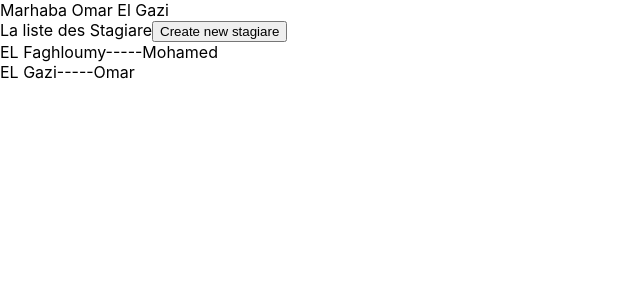
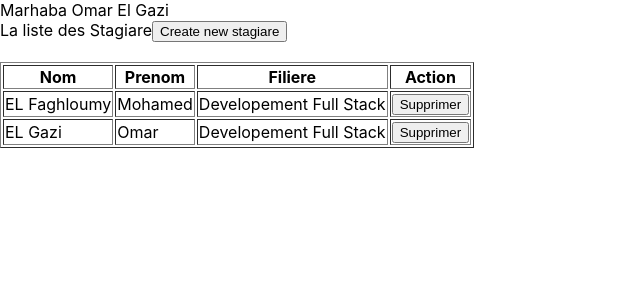
Before and after one commit to elgaziomar/React_Projet, a React (Create React App) app: page / in a window 1280 px wide. Shown: the top 300 px of the page, without its empty margins (0-640 px from the left). Built offline with nearby package versions, Linux system fonts and the light colour scheme.

Commit message:
Ajout de supression

```diff
--- a/src/stagiareCard.jsx
+++ b/src/stagiareCard.jsx
@@ -1,9 +1,15 @@
 function StagiareCard(props){
+    //function supprimerStg(){
+    //    props.onDeletestg(props.stagiare.id)
+    //}
 
     return(
-        <div>
-            {props.stagiare.nom}-----{props.stagiare.prenom}
-        </div>
+        <>
+            <td> {props.stagiare.nom}</td>
+            <td> {props.stagiare.prenom}</td>
+            <td> {props.stagiare.filiere}</td>
+
+        </>
     );
 
 
--- a/src/stagiareList.jsx
+++ b/src/stagiareList.jsx
@@ -34,6 +34,9 @@ function StagiareList(){
         setPrenom('')
         setFilier('')
     }
+    function suppStg(params){
+        setStagiares(stagiares=>stagiares.filter ((stg)=> stg.id !==params))
+    }
 
     return(
         <div>
@@ -66,11 +69,30 @@ function StagiareList(){
                 </div>
                 <button type="submit" >Eneregistrer</button>
             </form>}
-            {
-                stagiares.map((stagiare)=>(
-                <span key={stagiare.id}><StagiareCard stagiare={stagiare}/>
-                </span>))
-            }
+            <br/>
+            <br/>
+            <table border={'1'}>
+                <thead>
+                    <tr>
+                        <th>Nom</th>
+                        <th>Prenom</th>
+                        <th>Filiere</th>
+                        <th>Action</th>
+                    </tr>
+                </thead>
+                <tbody>
+
+                {
+                    stagiares.map((stagiare)=>(
+                    <tr key={stagiare.id}><StagiareCard stagiare={stagiare} onDeleteStg={suppStg}/>
+                        <td>
+                            <button onClick={()=>suppStg(stagiare.id)}>Supprimer</button>
+                        </td>
+
+                    </tr>))
+                }
+                </tbody>
+            </table>
 
         </div>
 
```
